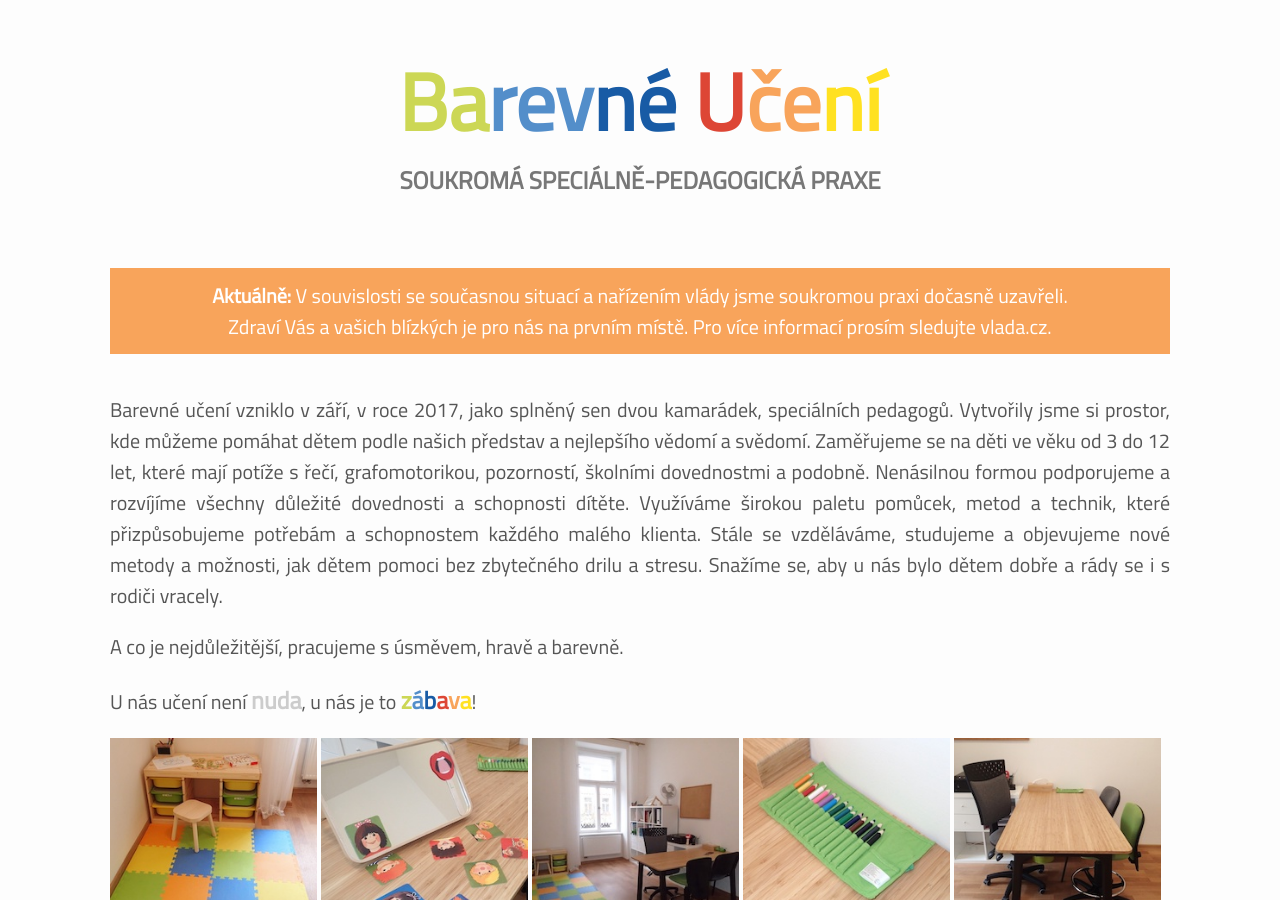
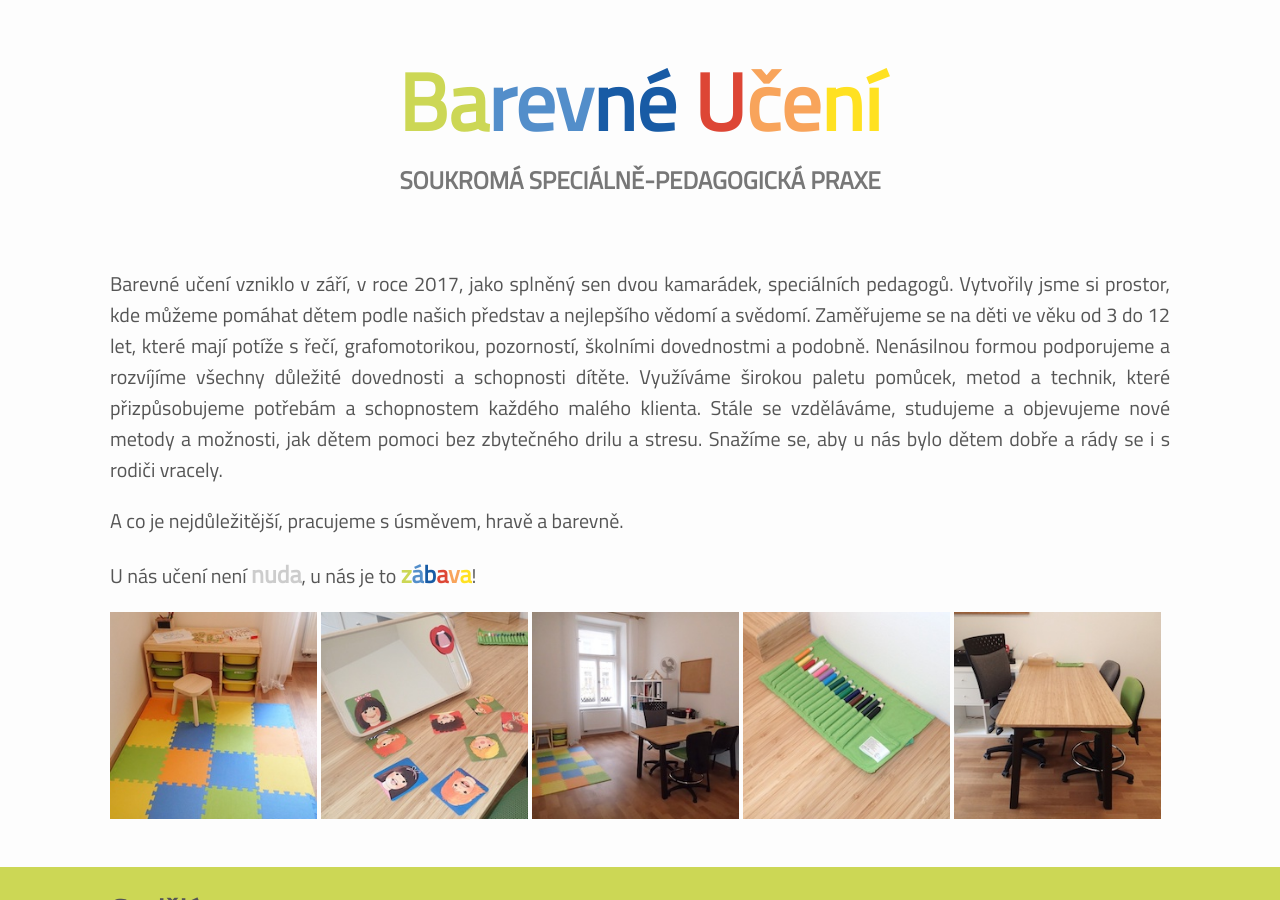
Before and after one commit to JakubTesarek/barevneuceni.cz, a Jekyll site: the page built from index.html, in a window 1280 px wide and 900 px high. Built offline with Jekyll 4.4.1, drawn with Linux system fonts in a browser that asks for light colours; nearby versions of some CDN libraries.

Commit message:
Update index.html

```diff
--- a/index.html
+++ b/index.html
@@ -22,12 +22,6 @@ changefreq: daily
 
 <section class="strip" id="o-nas">
 	<div class="container">
-		<a class="button" style="margin-bottom: 2em" href="https://vlada.cz">
-			<b>Aktuálně:</b> V souvislosti se současnou situací a nařízením vlády jsme soukromou praxi dočasně uzavřeli.<br>
-			Zdraví Vás a vašich blízkých je pro nás na prvním místě. Pro více informací prosím sledujte vlada.cz.
-		</a>
-
-
 		<p>Barevné učení vzniklo v září, v roce 2017, jako splněný sen dvou kamarádek, speciálních pedagogů. Vytvořily jsme si prostor, kde můžeme pomáhat dětem podle našich představ a nejlepšího vědomí a svědomí. Zaměřujeme se na děti ve věku od 3 do 12 let, které mají potíže s řečí, grafomotorikou, pozorností, školními dovednostmi a podobně. Nenásilnou formou podporujeme a rozvíjíme všechny důležité dovednosti a schopnosti dítěte. Využíváme širokou paletu pomůcek, metod a technik, které přizpůsobujeme potřebám a schopnostem každého malého klienta. Stále se vzděláváme, studujeme a objevujeme nové metody a možnosti, jak dětem pomoci bez zbytečného drilu a stresu. Snažíme se, aby u nás bylo dětem dobře a rády se i s rodiči vracely.</p>
 
 		<p>A co je nejdůležitější, pracujeme s úsměvem, hravě a barevně.</p>
```
